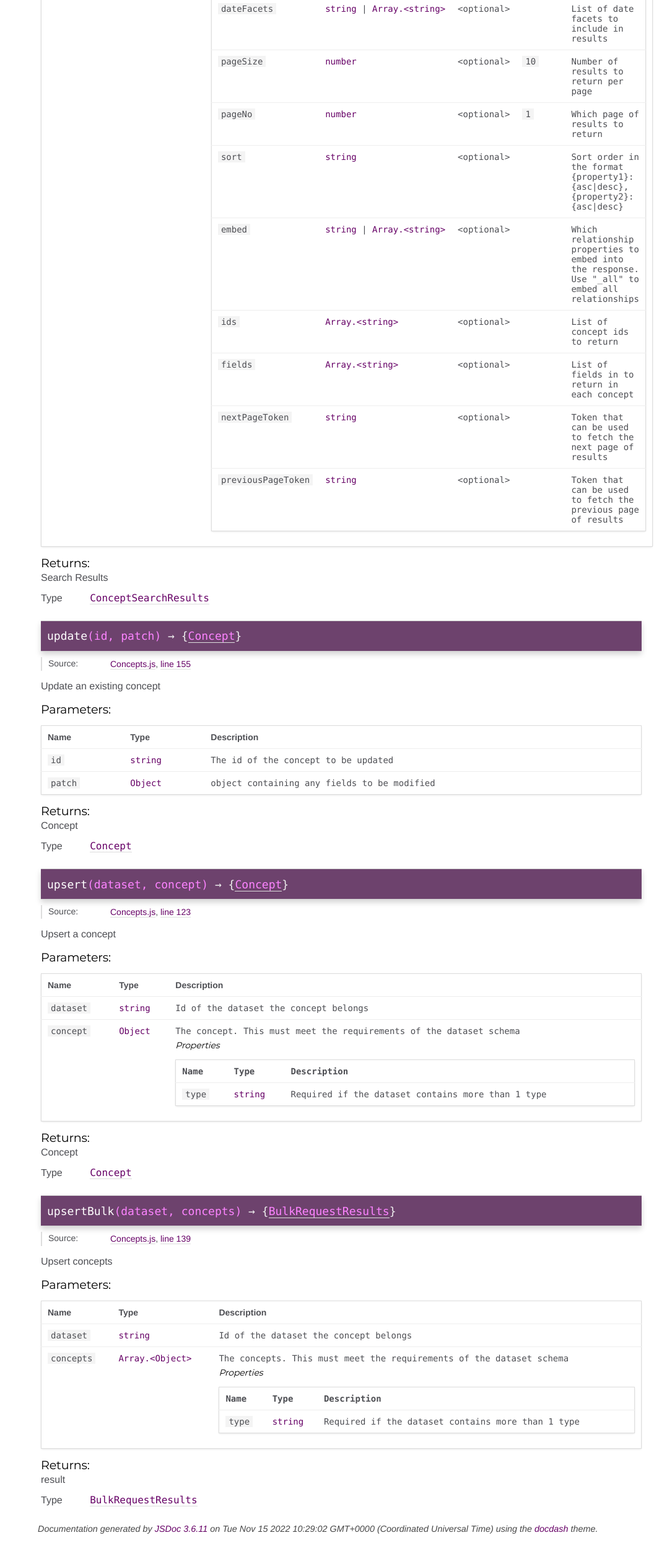
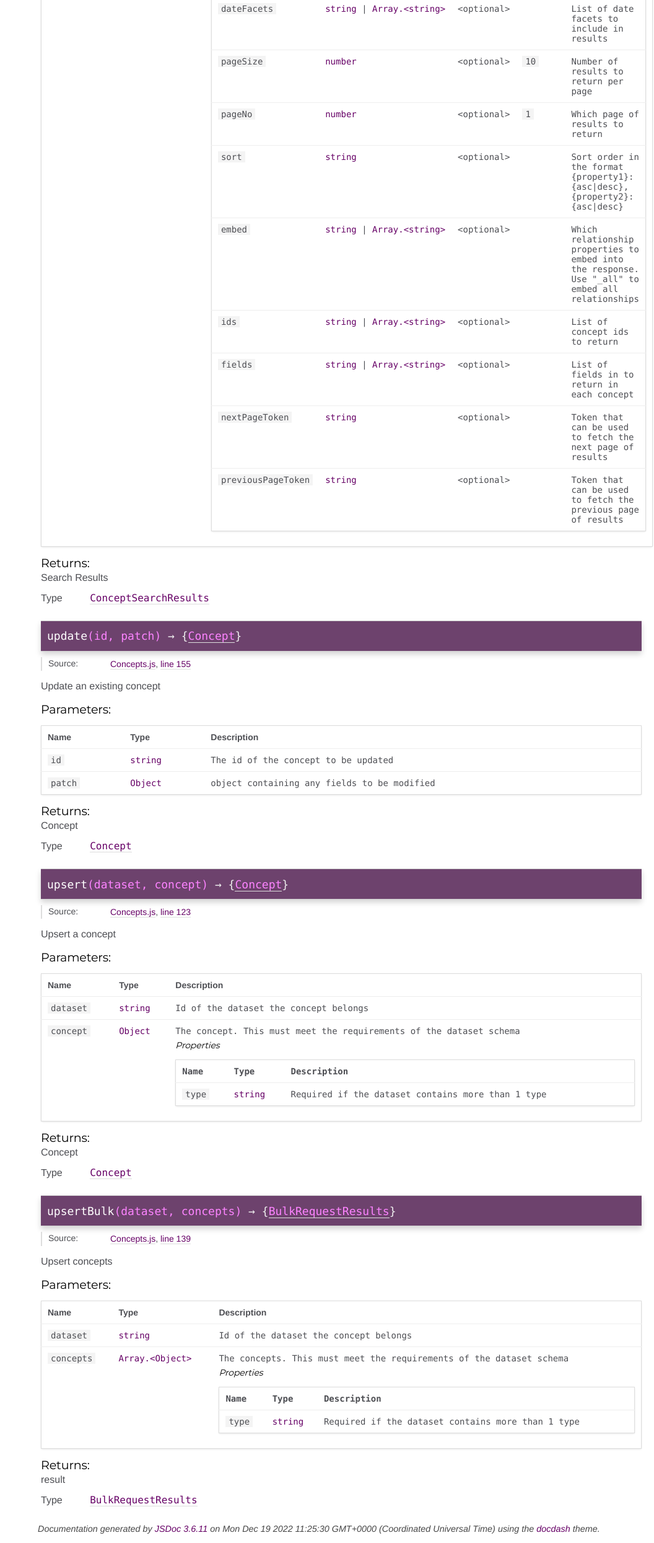
Before and after one commit to datalanguage/datagraphs-client-js, a plain HTML site: page Concepts.html in a window 1280 px wide. Shown: the part 3648-6137 px from the top of the page at 62% size, without its empty margins (224-1280 px from the left). Drawn offline with Linux system fonts and the light colour scheme.

Commit message:
Deploying to gh-pages from  @ e7443aa03c07ca495ac4d8e041ef199726386bf0 🚀

```diff
--- a/Concepts.html
+++ b/Concepts.html
@@ -1919,6 +1919,9 @@
             <td class="type">
 
 
+<span class="param-type">string</span>
+|
+
 <span class="param-type">Array.&lt;string></span>
 
 
@@ -1955,6 +1958,9 @@
 
             <td class="type">
 
+
+<span class="param-type">string</span>
+|
 
 <span class="param-type">Array.&lt;string></span>
 
@@ -2769,7 +2775,7 @@
 <br class="clear">
 
 <footer>
-    Documentation generated by <a href="https://github.com/jsdoc3/jsdoc">JSDoc 3.6.11</a> on Tue Nov 15 2022 10:29:02 GMT+0000 (Coordinated Universal Time) using the <a href="https://github.com/clenemt/docdash">docdash</a> theme.
+    Documentation generated by <a href="https://github.com/jsdoc3/jsdoc">JSDoc 3.6.11</a> on Mon Dec 19 2022 11:25:30 GMT+0000 (Coordinated Universal Time) using the <a href="https://github.com/clenemt/docdash">docdash</a> theme.
 </footer>
 
 <script>prettyPrint();</script>
```
Also changed, not shown: ApiError.html (+1 -1 lines), Candidates.html (+1 -1 lines), Candidates.js.html (+1 -1 lines), Concepts.js.html (+3 -3 lines), ConfigurationError.html (+1 -1 lines), DataGraphs.html (+1 -1 lines), DataGraphs.js.html (+1 -1 lines), DataGraphsError.html (+1 -1 lines), Datasets.html (+1 -1 lines), Datasets.js.html (+1 -1 lines), InvalidUrnError.html (+1 -1 lines), Types.html (+1 -1 lines), Types.js.html (+1 -1 lines), errors_ApiError.js.html (+1 -1 lines), 5 more files.
